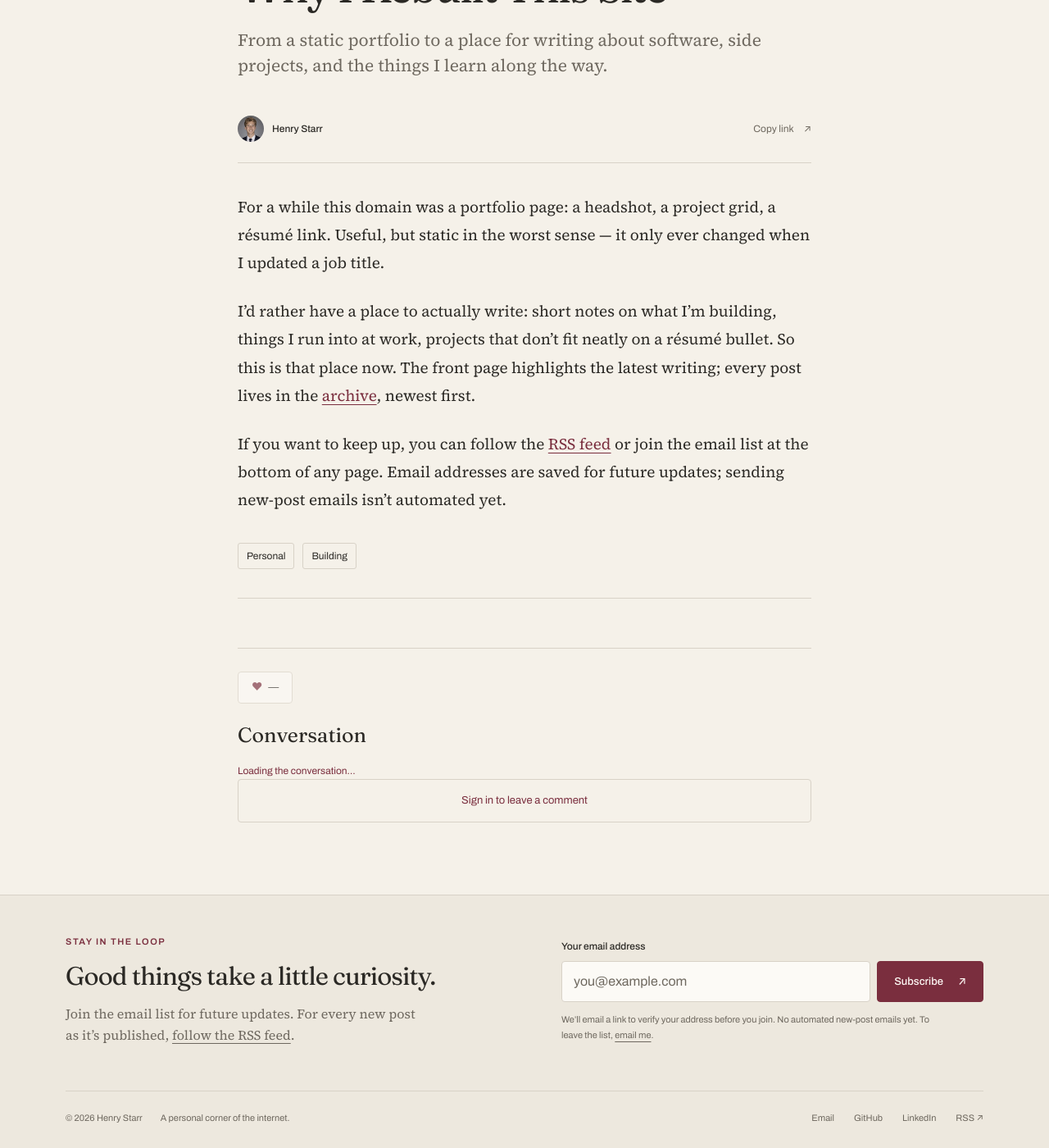
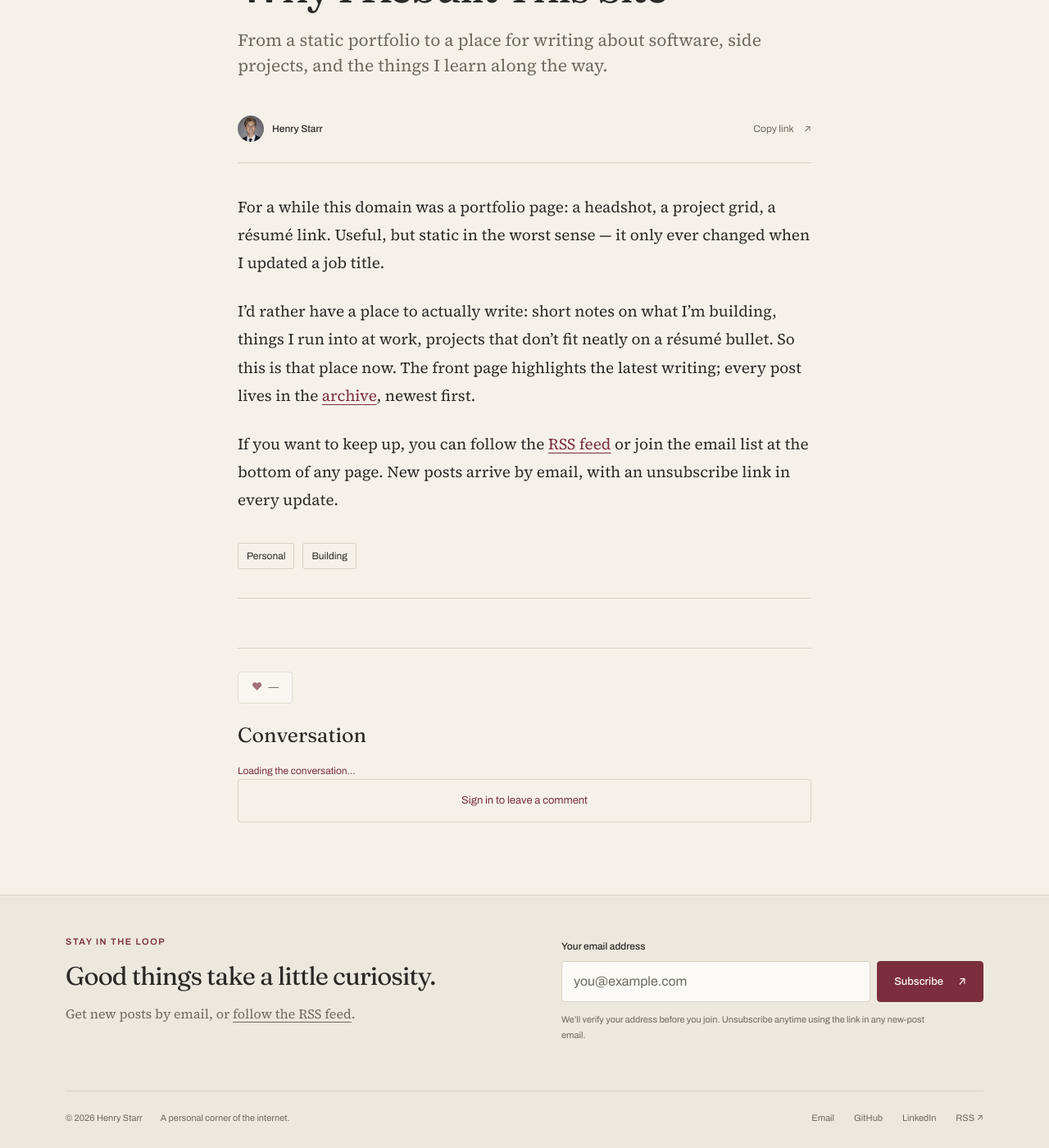
Before and after one commit to henstarr/henstarr.github.io, a Jekyll site: the page built from _posts/2026-08-31-why-i-rebuilt-this-site.md, in a window 1280 px wide and 1400 px high, scrolled down 277 px. Shown: the whole window at 82% size. Built offline with Jekyll 4.4.1, drawn with Linux system fonts in a browser that asks for light colours.

Commit message:
Enable verified new-post emails and fix the Pages notification trigger

```diff
--- a/_includes/subscribe-form.html
+++ b/_includes/subscribe-form.html
@@ -1,7 +1,7 @@
 <section class="subscribe" id="subscribe" aria-labelledby="subscribe-title">
-  <div class="subscribe-copy"><p class="eyebrow">Stay in the loop</p><h2 id="subscribe-title">Good things take a little curiosity.</h2><p>Join the email list for future updates. For every new post as it’s published, <a href="{{ '/feed.xml' | relative_url }}">follow the RSS feed</a>.</p></div>
+  <div class="subscribe-copy"><p class="eyebrow">Stay in the loop</p><h2 id="subscribe-title">Good things take a little curiosity.</h2><p>Get new posts by email, or <a href="{{ '/feed.xml' | relative_url }}">follow the RSS feed</a>.</p></div>
   <div><form id="subscribe-form" class="subscribe-row" hidden><label for="subscribe-email">Your email address</label><div class="input-row"><input type="email" name="email" id="subscribe-email" placeholder="you@example.com" autocomplete="email" required maxlength="254" aria-describedby="subscribe-note subscribe-status"><button type="submit" class="button">Subscribe <span aria-hidden="true">↗</span></button></div></form>
-    <p class="form-note" id="subscribe-note">We’ll email a link to verify your address before you join. No automated new-post emails yet. To leave the list, <a href="mailto:{{ site.email }}?subject=Unsubscribe%20from%20blog%20updates">email me</a>.</p>
+    <p class="form-note" id="subscribe-note">We’ll verify your address before you join. Unsubscribe anytime using the link in any new-post email.</p>
     <p class="form-status" id="subscribe-status" role="status" aria-live="polite"></p>
     <noscript><p><a href="mailto:{{ site.email }}?subject=Blog%20updates">Email me to join the list</a>, or follow via RSS.</p></noscript>
   </div>
--- a/_posts/2026-08-31-why-i-rebuilt-this-site.md
+++ b/_posts/2026-08-31-why-i-rebuilt-this-site.md
@@ -8,4 +8,4 @@
 
 I'd rather have a place to actually write: short notes on what I'm building, things I run into at work, projects that don't fit neatly on a résumé bullet. So this is that place now. The front page highlights the latest writing; every post lives in the [archive]({{ '/blog/' | relative_url }}), newest first.
 
-If you want to keep up, you can follow the [RSS feed]({{ '/feed.xml' | relative_url }}) or join the email list at the bottom of any page. Email addresses are saved for future updates; sending new-post emails isn't automated yet.
+If you want to keep up, you can follow the [RSS feed]({{ '/feed.xml' | relative_url }}) or join the email list at the bottom of any page. New posts arrive by email, with an unsubscribe link in every update.
```
Also changed, not shown: .github/workflows/notify-posts.yml, README.md.
